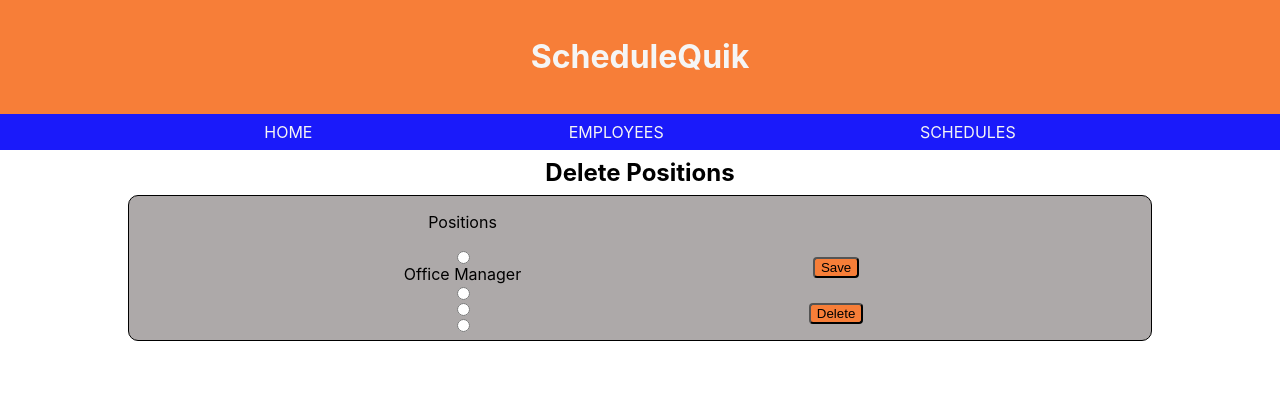
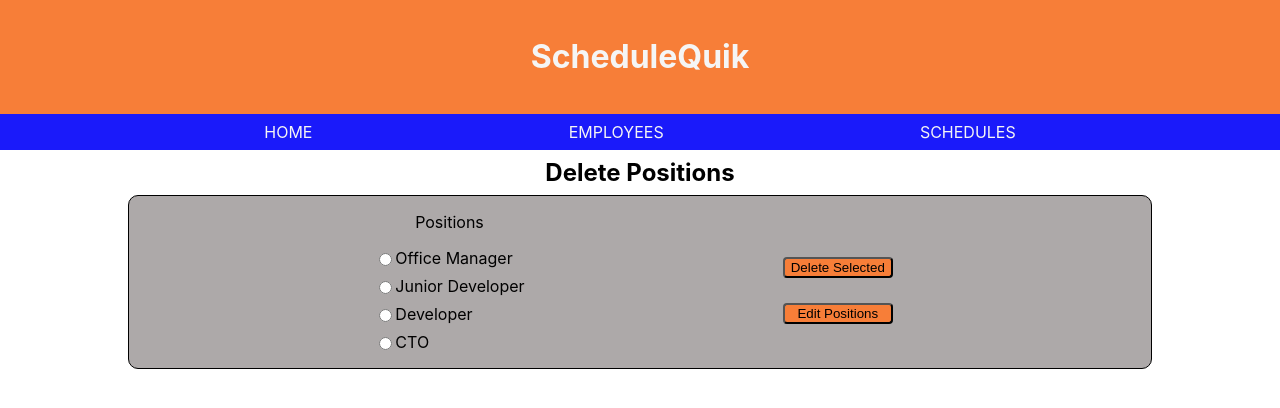
Before and after one commit to StPeteFrank/schedulequik, a React (Create React App) app: page / in a window 1280 px wide. Shown: the top 408 px of the page. Built offline with nearby package versions, Linux system fonts and the light colour scheme.

Commit message:
DeletePositions staiv view complete.

```diff
--- a/src/DeletePositions.js
+++ b/src/DeletePositions.js
@@ -8,21 +8,29 @@ class DeletePositions extends Component {
         <div className="DeletePositionContainer">
           <section>
             <p>Positions</p>
-            <div className="CurrentPositions">
-              <input type="radio" />
-              <label>Office Manager</label>
-              <input type="radio" placeholder="Junior Developer" />
-              <input type="radio" placeholder="Developer" />
-              <input type="radio" placeholder="CTO" />
-              {/* These input boxes need to come from the db of positions (http get) and need to be editable (http put). */}
+            <div className="DeleteCurrentPositions">
+              {/* Each ListedPosition needs to come from positions db (HttpGet).
+              Then each ListedPosition can be chosen and deleted from db (HttpDelete). */}
+              <div className="ListedPositions">
+                <input type="radio" /> <label>Office Manager</label>
+              </div>
+              <div className="ListedPositions">
+                <input type="radio" /> <label>Junior Developer</label>
+              </div>
+              <div className="ListedPositions">
+                <input type="radio" /> <label>Developer</label>
+              </div>
+              <div className="ListedPositions">
+                <input type="radio" /> <label>CTO</label>
+              </div>
             </div>
           </section>
 
           <section className="DeletePositionsButtons">
-            <button>Save</button>
-            <button>Delete</button>
-            {/* Delete button takes you to DeletePosition view.
-            Save button takes you back to AddPosition view. */}
+            <button>Delete Selected</button>
+            {/* Delete Selected button takes user back to AddPositions view. */}
+            <button>Edit Positions</button>
+            {/* Edit Positions button takes user back yo EditPositions view. */}
           </section>
         </div>
       </div>
--- a/src/index.css
+++ b/src/index.css
@@ -187,7 +187,21 @@ button {
 }
 .DeletePositionsButtons {
   display: flex;
-  align-items: center;
+  align-items: left;
   flex-direction: column;
   margin-top: 6vh;
 }
+.DeleteCurrentPositions {
+  display: flex;
+  list-style: none;
+  justify-content: left;
+  flex-direction: column;
+  margin-bottom: 1vh;
+}
+.ListedPositions {
+  display: flex;
+  list-style: none;
+  justify-content: left;
+  flex-direction: row;
+  margin-bottom: 1vh;
+}
```
